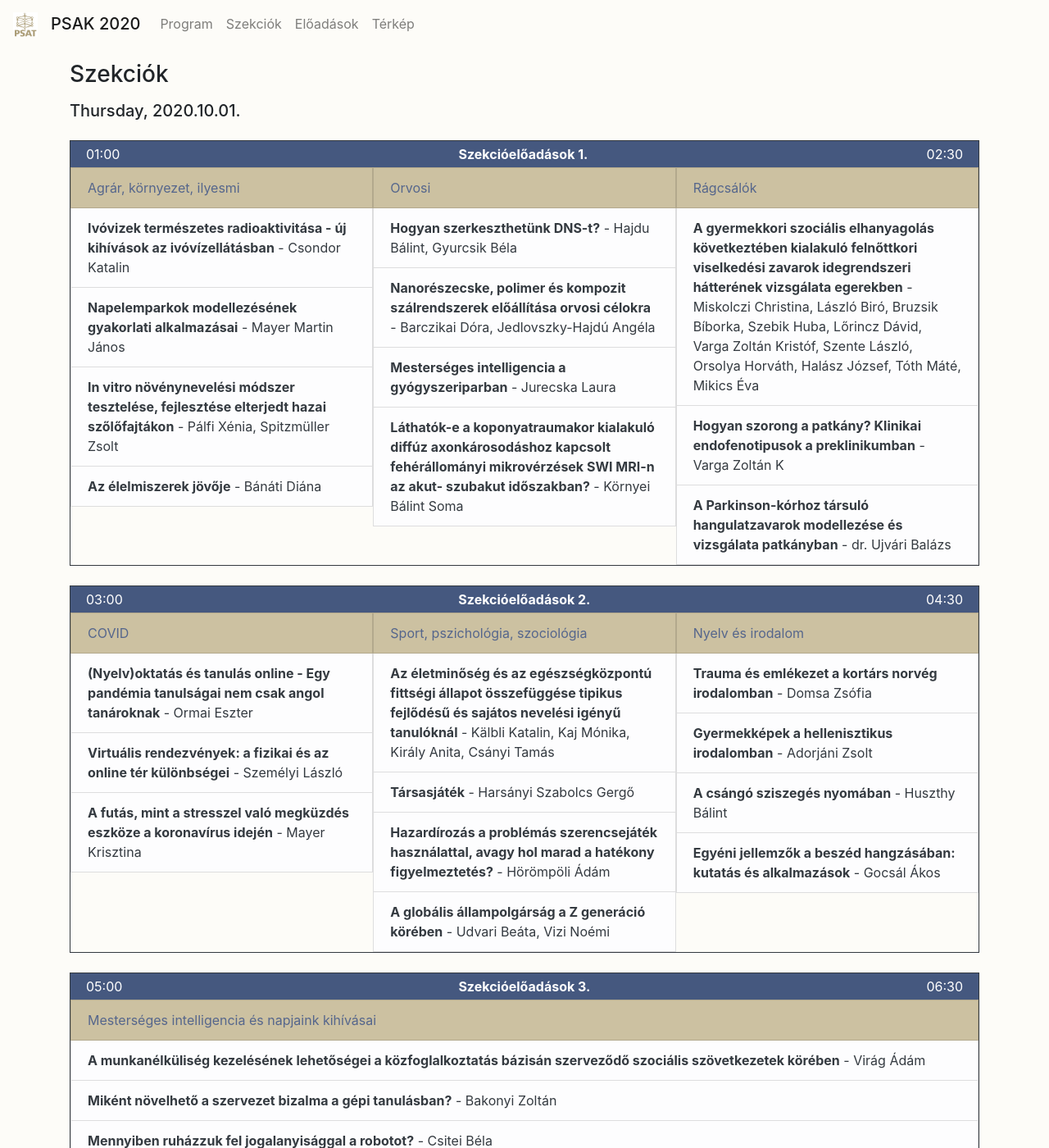
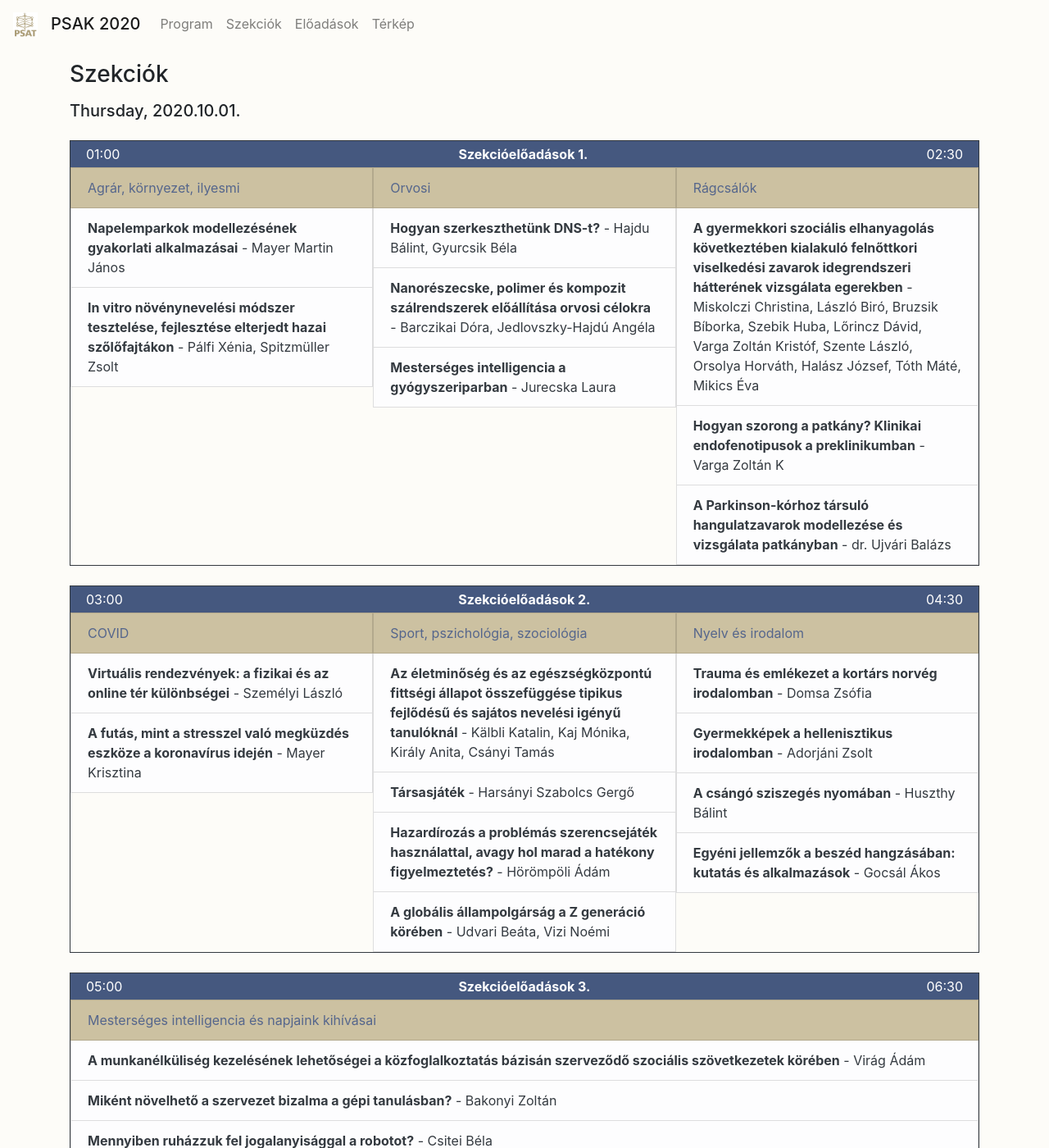
Before and after one commit to hegyhati/psak_2020, a Jekyll site: the page built from sections.html, in a window 1280 px wide and 1400 px high. Shown: the whole window at 82% size. Built offline with Jekyll 4.4.1, drawn with Linux system fonts in a browser that asks for light colours; some of the changed text lies outside the part shown.

Commit message:
Veglegesites/1

```diff
--- a/_data/program.json
+++ b/_data/program.json
@@ -14,11 +14,11 @@
         "sections" : [
           {
             "name" : "Agrár, környezet, ilyesmi",
-            "presentations" : ["Csondor_Katalin", "Mayer_Martin_Janos", "Palfi_Xenia","Banati_Diana"]
+            "presentations" : ["Mayer_Martin_Janos", "Palfi_Xenia","MISSING_Banati_Diana"]
           },
           {
             "name" : "Orvosi",
-            "presentations" : ["Hajdu_Balint","Jedlovszky_Hajdu_Angela","Jurecska_Laura","Kornyei_Balint_Soma"]
+            "presentations" : ["Hajdu_Balint","Jedlovszky_Hajdu_Angela","Jurecska_Laura","MISSING_Kornyei_Balint_Soma"]
           },
           {
             "name" : "Rágcsálók",
@@ -33,7 +33,7 @@
         "sections" : [
           {
             "name" : "COVID",
-            "presentations" : ["Ormai_Eszter","Szemelyi_Laszlo","Mayer_Krisztina"]
+            "presentations" : ["Szemelyi_Laszlo","Mayer_Krisztina"]
           },
           {
             "name" : "Sport, pszichológia, szociológia",
@@ -77,8 +77,8 @@
         "place" : "Zsinagóga",
         "sections" : [
           {
-            "name" : "Építészet",
-            "presentations" : ["Toth_Eniko","Vukoszavlyev_Zoran"]
+            "name" : "Építészet és muzsika",
+            "presentations" : ["Toth_Eniko","Vukoszavlyev_Zoran","Szives_Marton_Gabor"]
           },
         ]
       },
--- a/_presentations/Csondor_Katalin.md
+++ /dev/null
@@ -1,6 +0,0 @@
----
-presenter: Csondor Katalin
-title: Ivóvizek természetes radioaktivitása - új kihívások az ivóvízellátásban
----
-
-MISSING
--- a/_presentations/Ormai_Eszter.md
+++ /dev/null
@@ -1,6 +0,0 @@
----
-presenter: Ormai Eszter
-title: (Nyelv)oktatás és tanulás online - Egy pandémia tanulságai nem csak angol tanároknak
----
-
-MISSING
```
